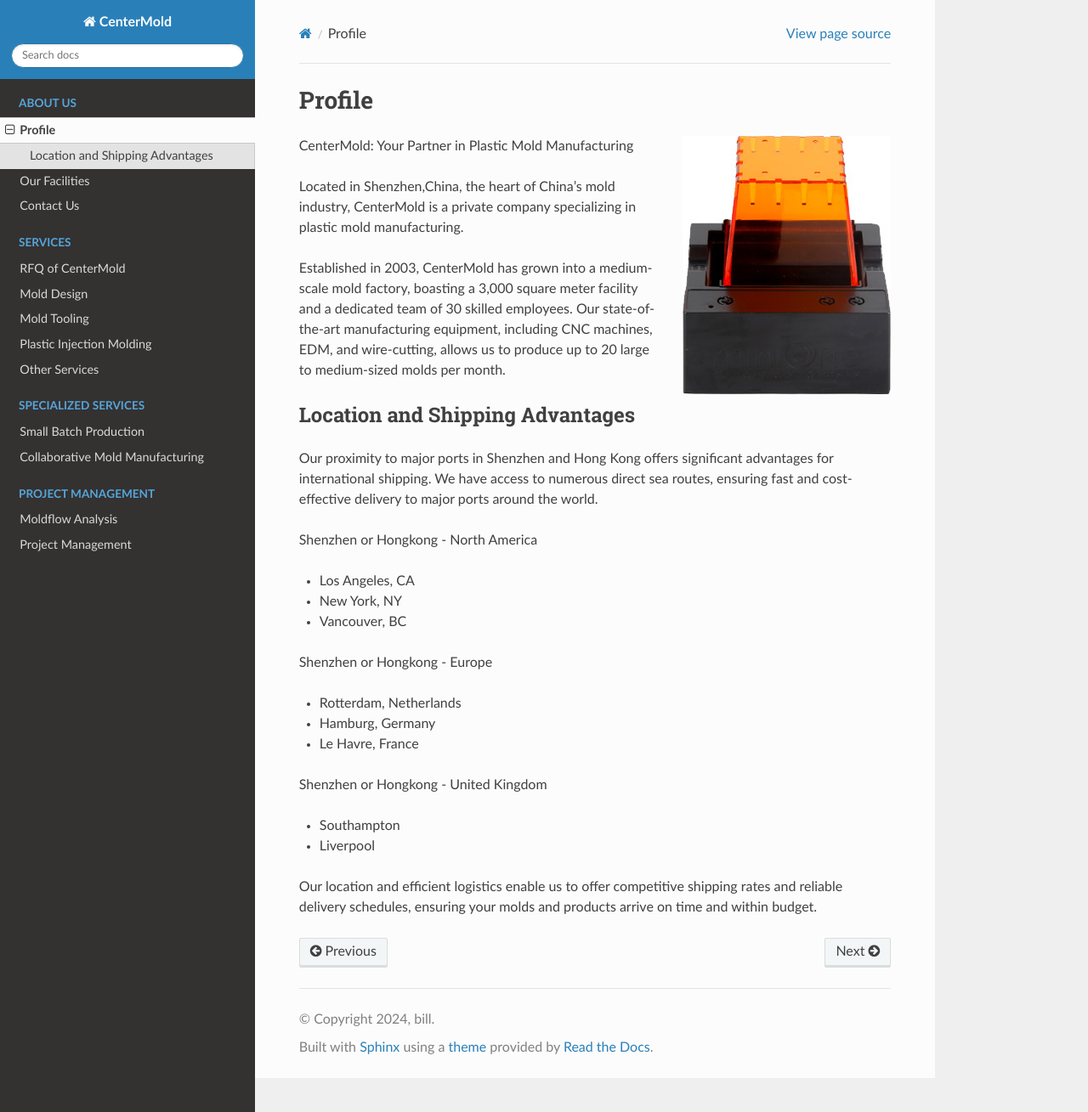
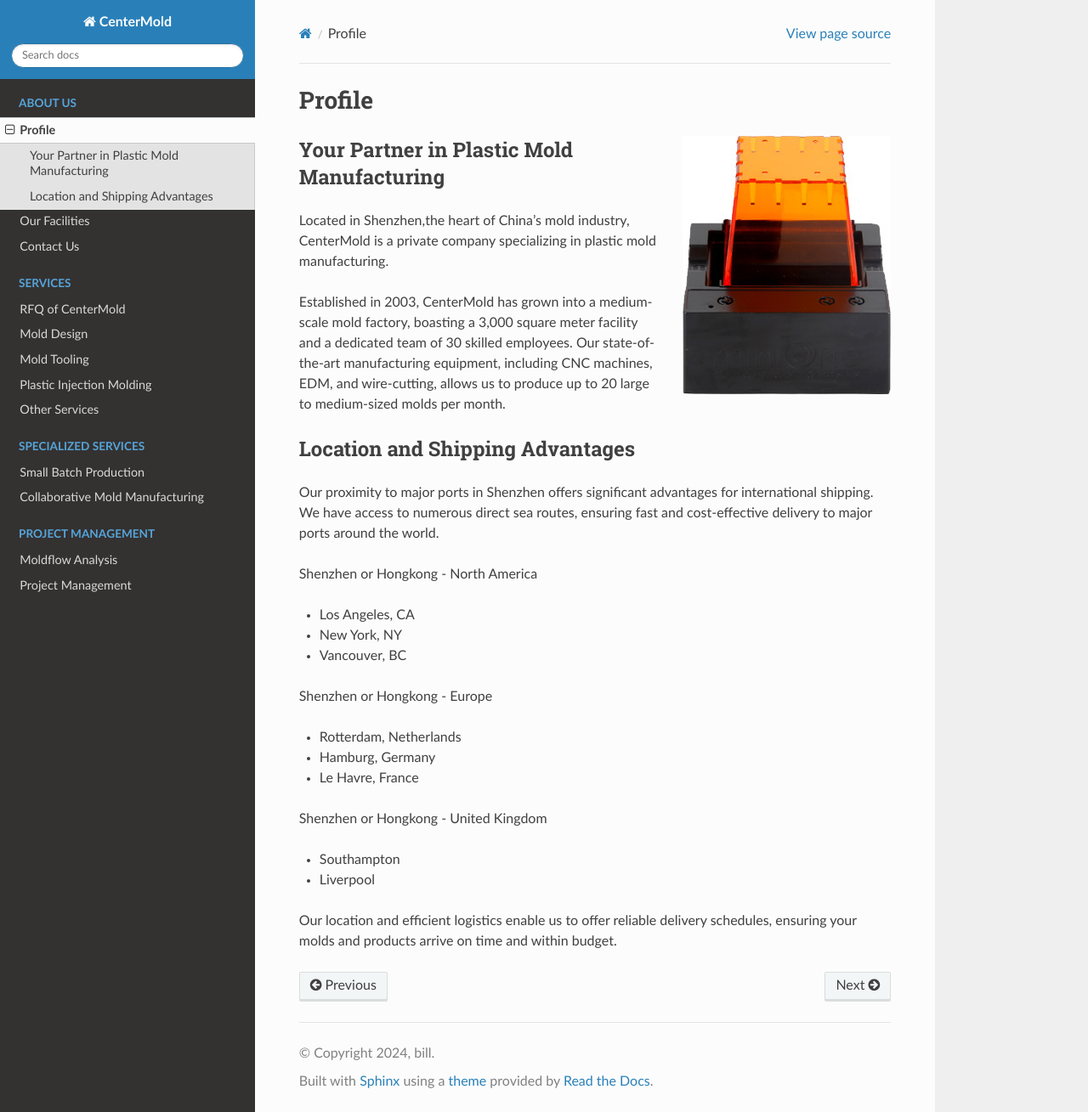
Before and after one commit to paultang/centermold, a Sphinx documentation site: the page built from source/Profile.rst, in a window 1280 px wide and 1309 px high. Shown: the whole window at 85% size. Built offline with Sphinx 7.4.7 and the Read the Docs theme 2.0.0, drawn with Linux system fonts in a browser that asks for light colours.

Commit message:
Update Profile.rst

```diff
--- a/source/Profile.rst
+++ b/source/Profile.rst
@@ -12,15 +12,15 @@ Profile
    :align: right
    :width: 245px
 
-CenterMold: Your Partner in Plastic Mold Manufacturing
-
-Located in Shenzhen,China, the heart of China’s mold industry, CenterMold is a private company specializing in plastic mold manufacturing.
+Your Partner in Plastic Mold Manufacturing
+-------------------------------------------
+Located in Shenzhen,the heart of China’s mold industry, CenterMold is a private company specializing in plastic mold manufacturing.
 
 Established in 2003, CenterMold has grown into a medium-scale mold factory, boasting a 3,000 square meter facility and a dedicated team of 30 skilled employees. Our state-of-the-art manufacturing equipment, including CNC machines, EDM, and wire-cutting, allows us to produce up to 20 large to medium-sized molds per month.
 
 Location and Shipping Advantages
 -------------------------------------------
-Our proximity to major ports in Shenzhen and Hong Kong offers significant advantages for international shipping. We have access to numerous direct sea routes, ensuring fast and cost-effective delivery to major ports around the world.
+Our proximity to major ports in Shenzhen offers significant advantages for international shipping. We have access to numerous direct sea routes, ensuring fast and cost-effective delivery to major ports around the world.
 
 Shenzhen or Hongkong - North America
 
@@ -39,4 +39,4 @@ Shenzhen or Hongkong - United Kingdom
 - Southampton
 - Liverpool
 
-Our location and efficient logistics enable us to offer competitive shipping rates and reliable delivery schedules, ensuring your molds and products arrive on time and within budget.
+Our location and efficient logistics enable us to offer reliable delivery schedules, ensuring your molds and products arrive on time and within budget.
```
